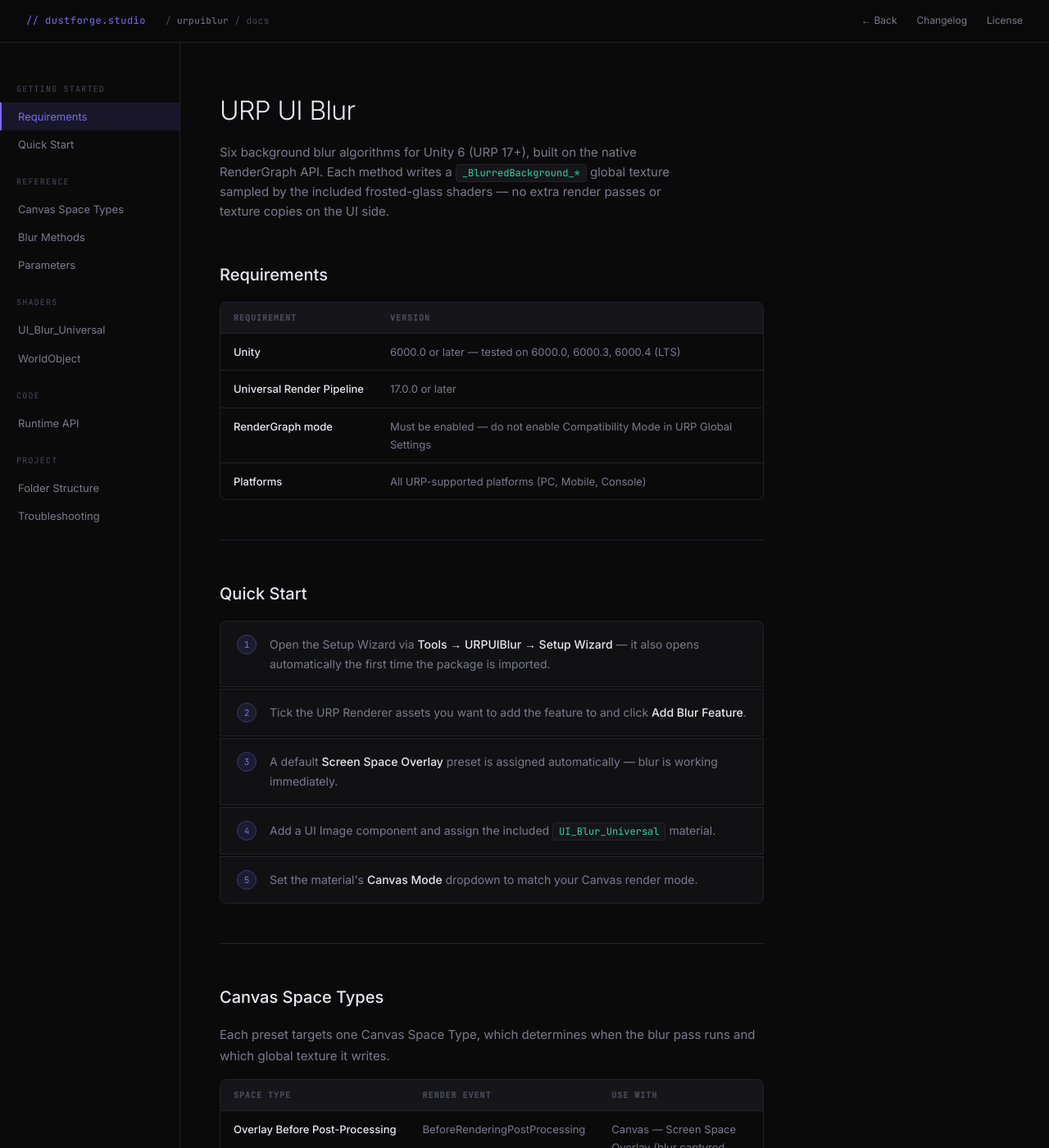
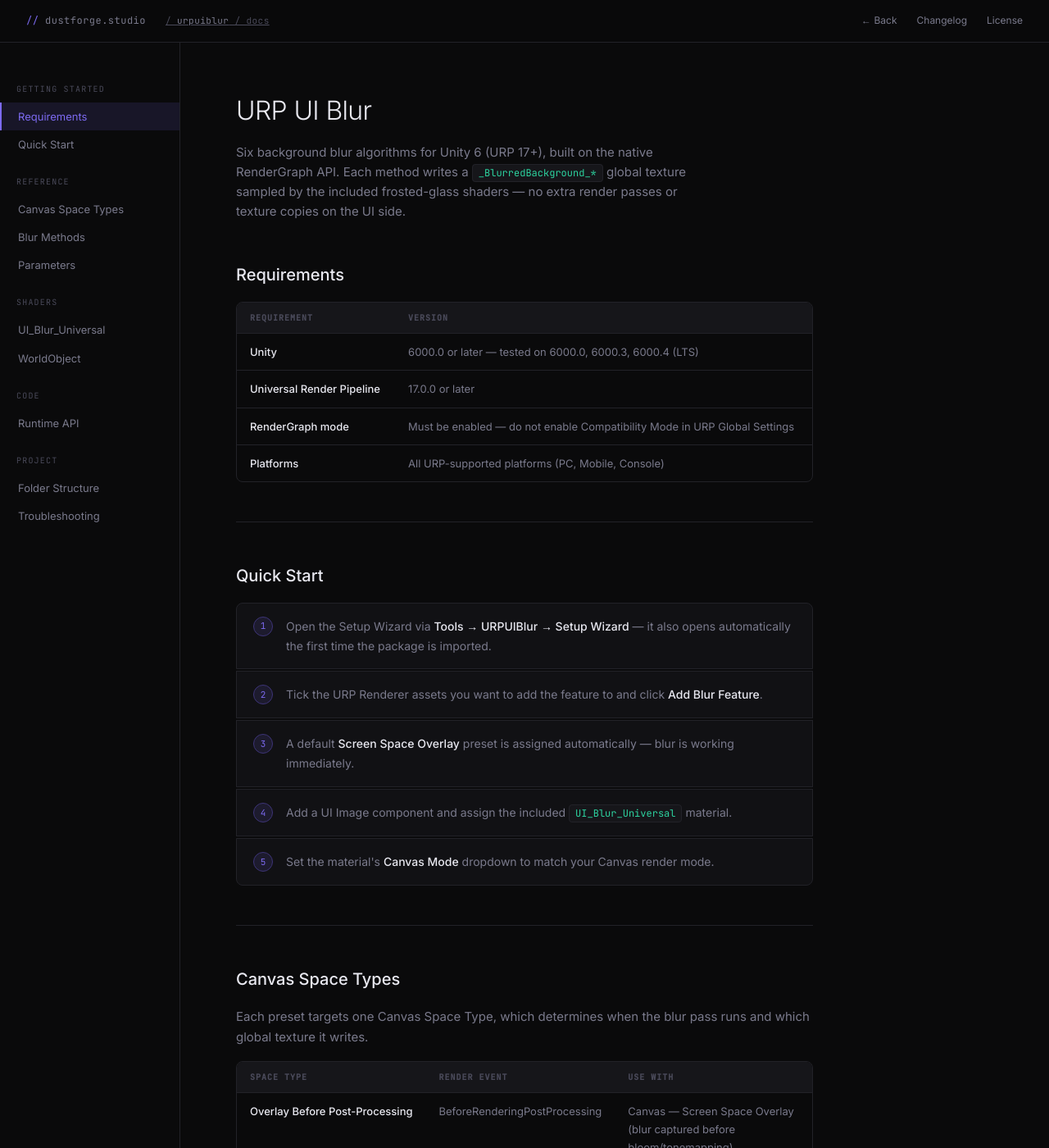
Before and after one commit to dustforgestudio/dustforgestudio.github.io, a Jekyll site: the page urpuiblur/docs/index.html, which Jekyll copies as it is, in a window 1280 px wide and 1400 px high. Shown: the whole window at 82% size. Built offline with Jekyll 4.4.1, drawn with Linux system fonts in a browser that asks for light colours.

Commit message:
Update index.html

```diff
--- a/urpuiblur/docs/index.html
+++ b/urpuiblur/docs/index.html
@@ -70,7 +70,6 @@
 
     /* ── Layout ── */
     .layout {
-      display: flex;
       padding-top: 52px;
       min-height: 100vh;
     }
@@ -107,9 +106,8 @@
 
     /* ── Main content ── */
     main {
-      margin-left: var(--sidebar-w);
-      flex: 1;
-      max-width: 760px;
+      max-width: 800px;
+      margin: 0 auto;
       padding: 56px 48px 100px;
     }
 
@@ -253,6 +251,7 @@
       background: var(--bg-card); border: 1px solid var(--border);
       border-radius: 8px; padding: 20px 24px;
       margin-bottom: 24px;
+      overflow-x: auto; white-space: pre;
     }
     .tree .dir { color: var(--text); }
     .tree .comment { color: var(--text-dim); }
@@ -289,18 +288,24 @@
     /* ── Footer ── */
     footer {
       border-top: 1px solid var(--border);
-      padding: 24px 48px; margin-left: var(--sidebar-w);
+      padding: 24px 48px;
       display: flex; align-items: center;
       justify-content: space-between; flex-wrap: wrap; gap: 12px;
+      max-width: 800px; margin: 0 auto;
     }
     footer p { font-size: 12px; color: var(--text-dim); font-family: var(--mono); margin: 0; }
     footer a { color: var(--text-dim); text-decoration: none; font-size: 12px; }
     footer a:hover { color: var(--text-muted); }
 
-    @media (max-width: 768px) {
+    @media (max-width: 1150px) {
       aside { display: none; }
-      main { margin-left: 0; padding: 32px 20px 60px; }
-      footer { margin-left: 0; padding: 20px; }
+      main { padding: 40px 32px 80px; }
+      footer { padding: 24px 32px; }
+    }
+
+    @media (max-width: 600px) {
+      main { padding: 32px 20px 60px; }
+      footer { padding: 20px; }
       nav { padding: 0 20px; }
       .nav-breadcrumb { display: none; }
     }
@@ -310,8 +315,8 @@
 
 <nav>
   <div class="nav-left">
-    <a class="nav-logo" href="/"><span>// dustforge.studio</span></a>
-    <span class="nav-breadcrumb">/ <span>urpuiblur</span> / docs</span>
+    <a class="nav-logo" href="/"><span>//</span> dustforge.studio</a>
+    <a class="nav-breadcrumb" href="../">/ <span>urpuiblur</span> / docs</a>
   </div>
   <div class="nav-links">
     <a href="../">← Back</a>
@@ -576,8 +581,7 @@ void Update()
 
   <!-- Folder Structure -->
   <h2 id="folder-structure">Folder Structure</h2>
-  <div class="tree">
-<span class="dir">Assets/URPUIBlur/</span>
+  <div class="tree"><span class="dir">Assets/URPUIBlur/</span>
 ├── <span class="dir">Runtime/</span>
 │   ├── <span class="dir">Scripts/</span>        <span class="comment">Blur.cs, BlurPreset.cs, *BlurPass.cs</span>
 │   ├── <span class="dir">Shaders/</span>        <span class="comment">All .shader files</span>
@@ -644,7 +648,7 @@ void Update()
 <footer>
   <p>// dustforge.studio / urpuiblur / docs</p>
   <div style="display:flex;gap:20px">
-    <a href="../">Home</a>
+    <a href="/">Home</a>
     <a href="../changelog/">Changelog</a>
     <a href="../license/">License</a>
   </div>
```
